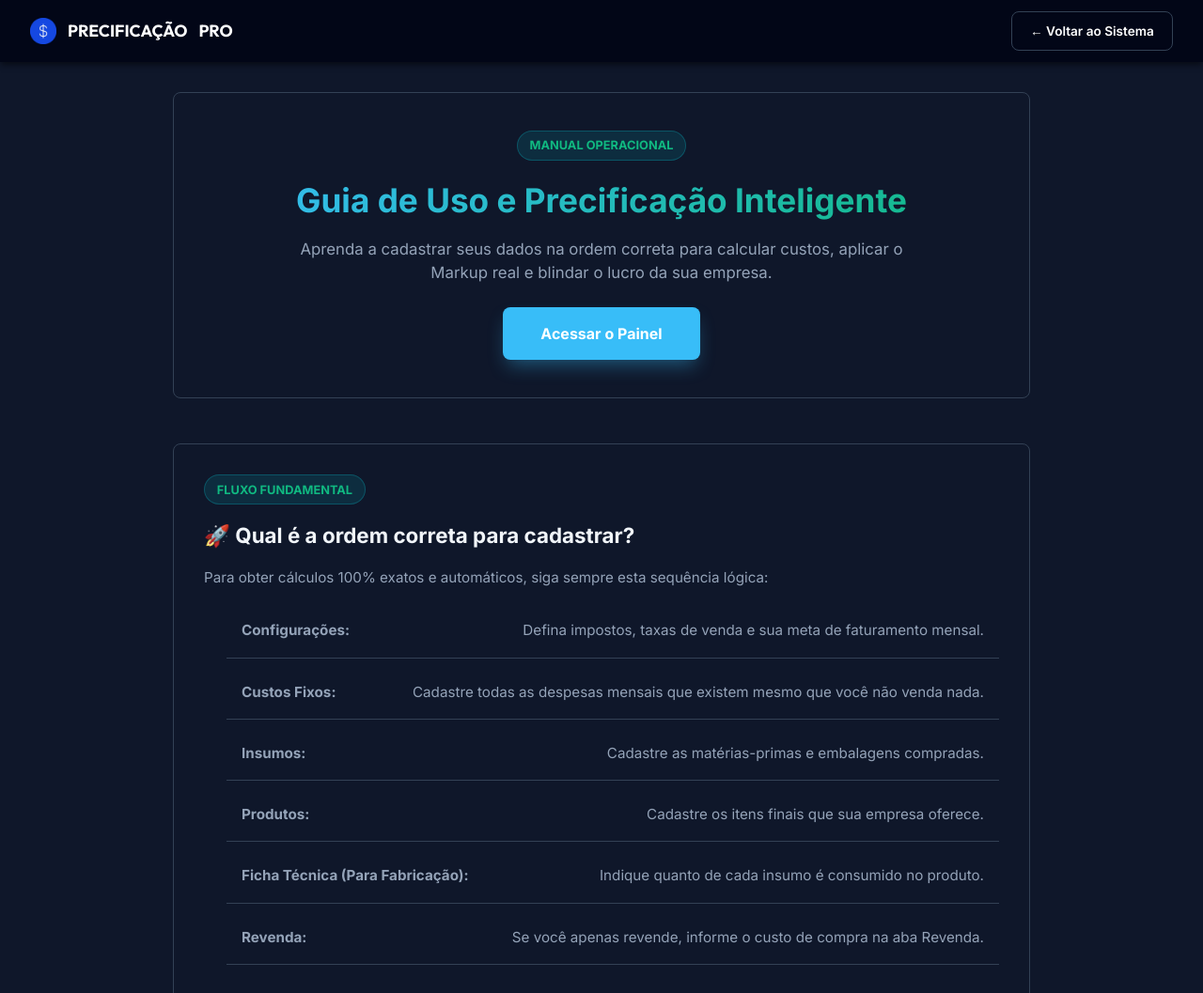
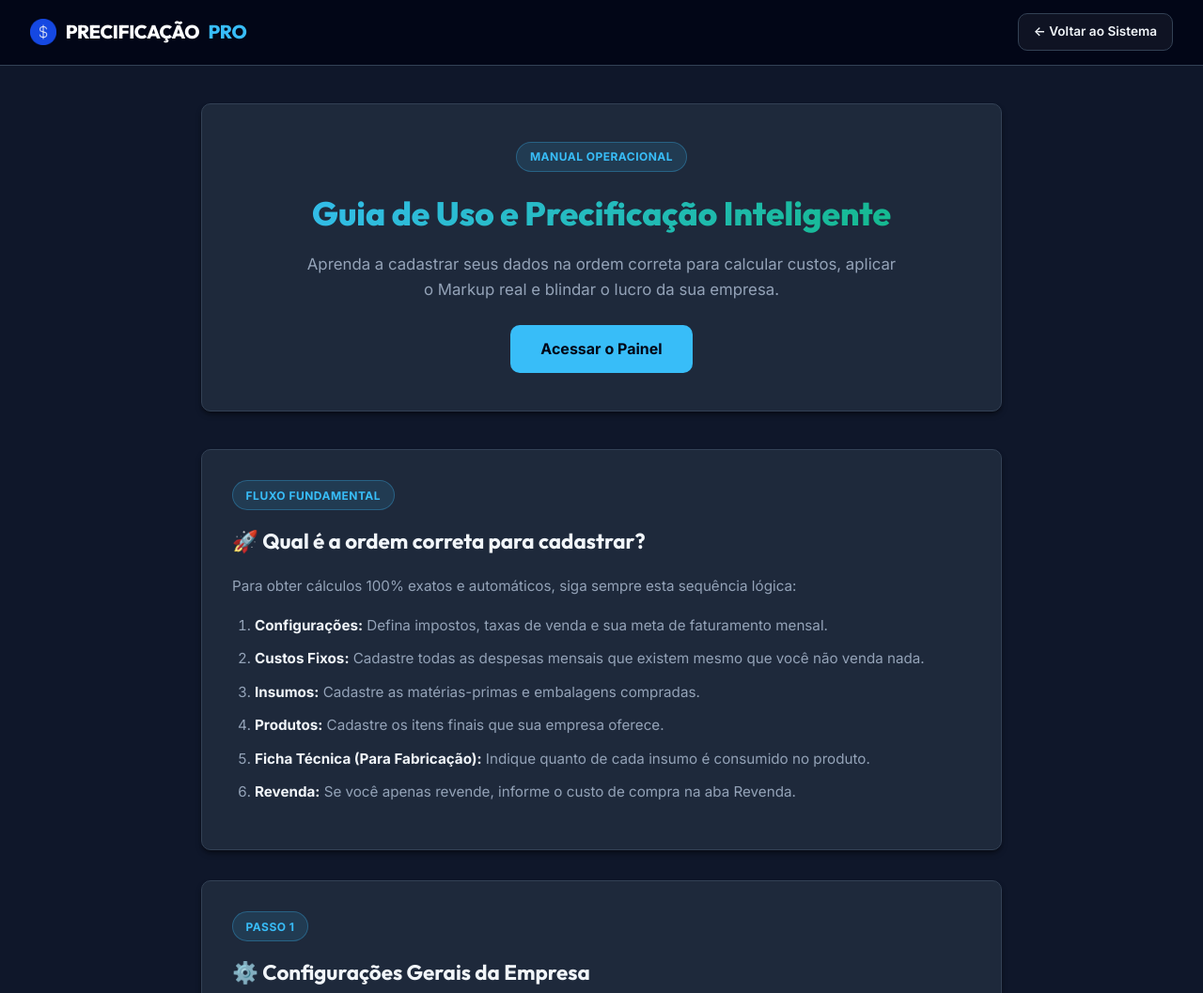
Before and after one commit to cristiano-devfull/precificacao, a website: page instrucoes.html in a window 1280 px wide. Shown: the top 1057 px of the page at 94% size. Drawn offline with Linux system fonts and the light colour scheme.

Commit message:
"fix: css embutido e design dark completo em instrucoes.html"

```diff
--- a/instrucoes.html
+++ b/instrucoes.html
@@ -6,26 +6,130 @@
     <meta name="viewport" content="width=device-width, initial-scale=1.0">
     <title>Instruções de Uso | Precificação Pro</title>
     <link rel="icon" type="image/png" href="./assets/favicon.png">
-    <link rel="stylesheet" href="styles.css">
+    <link rel="preconnect" href="https://fonts.googleapis.com">
+    <link rel="preconnect" href="https://fonts.gstatic.com" crossorigin>
+    <link href="https://fonts.googleapis.com/css2?family=Inter:wght@400;500;600;700&family=Outfit:wght@600;700;800&display=swap" rel="stylesheet">
+
     <style>
+        :root {
+            --bg-body: #0F172A;
+            --bg-card: #1E293B;
+            --bg-surface: #334155;
+            --bg-nav: #020617;
+            --primary: #38BDF8;
+            --primary-hover: #0EA5E9;
+            --accent: #10B981;
+            --danger: #F43F5E;
+            --text-main: #F1F5F9;
+            --text-muted: #94A3B8;
+            --border-color: #334155;
+            --radius: 10px;
+            --font-main: 'Inter', -apple-system, BlinkMacSystemFont, sans-serif;
+            --font-display: 'Outfit', sans-serif;
+            --shadow-md: 0 4px 6px -1px rgba(0, 0, 0, 0.4), 0 2px 4px -2px rgba(0, 0, 0, 0.4);
+        }
+
+        * {
+            box-sizing: border-box;
+            margin: 0;
+            padding: 0;
+        }
+
+        body {
+            font-family: var(--font-main);
+            background-color: var(--bg-body);
+            color: var(--text-main);
+            line-height: 1.6;
+            min-height: 100vh;
+            display: flex;
+            flex-direction: column;
+            -webkit-font-smoothing: antialiased;
+        }
+
+        /* Navbar */
+        .navbar {
+            background-color: var(--bg-nav);
+            border-bottom: 1px solid var(--border-color);
+            padding: 0.9rem 2rem;
+            display: flex;
+            justify-content: space-between;
+            align-items: center;
+            position: sticky;
+            top: 0;
+            z-index: 100;
+        }
+
+        .logo {
+            font-family: var(--font-display);
+            font-weight: 800;
+            font-size: 1.25rem;
+            letter-spacing: -0.02em;
+            display: flex;
+            align-items: center;
+            gap: 0.6rem;
+            color: #FFFFFF;
+        }
+
+        .logo span {
+            color: var(--primary);
+            font-weight: 900;
+        }
+
+        .logo img {
+            height: 28px;
+            width: auto;
+            border-radius: 4px;
+        }
+
+        .nav-actions {
+            display: flex;
+            align-items: center;
+            gap: 1rem;
+        }
+
+        .btn-back {
+            display: inline-flex;
+            align-items: center;
+            gap: 0.5rem;
+            padding: 0.5rem 1rem;
+            background: rgba(255, 255, 255, 0.05);
+            border: 1px solid var(--border-color);
+            border-radius: var(--radius);
+            color: var(--text-main);
+            text-decoration: none;
+            font-size: 0.85rem;
+            font-weight: 600;
+            transition: all 0.2s ease;
+        }
+
+        .btn-back:hover {
+            border-color: var(--primary);
+            color: var(--primary);
+            background: rgba(56, 189, 248, 0.1);
+        }
+
+        /* Content Container */
         .guide-container {
-            max-width: 960px;
-            margin: 2rem auto;
+            max-width: 900px;
+            width: 100%;
+            margin: 2.5rem auto;
             padding: 0 1.5rem 4rem 1.5rem;
         }
 
         .guide-header {
             text-align: center;
-            margin-bottom: 3rem;
+            margin-bottom: 2.5rem;
             padding: 2.5rem 1.5rem;
-            background: var(--card-bg);
+            background: var(--bg-card);
             border: 1px solid var(--border-color);
             border-radius: var(--radius);
-            box-shadow: var(--shadow);
+            box-shadow: var(--shadow-md);
         }
 
         .guide-header h1 {
+            font-family: var(--font-display);
             font-size: 2.2rem;
+            font-weight: 800;
             margin-bottom: 0.8rem;
             background: linear-gradient(135deg, var(--primary), var(--accent));
             -webkit-background-clip: text;
@@ -35,54 +139,83 @@
         .guide-header p {
             color: var(--text-muted);
             font-size: 1.05rem;
-            max-width: 650px;
+            max-width: 640px;
             margin: 0 auto 1.5rem auto;
         }
 
+        .btn-primary-lg {
+            display: inline-block;
+            background: var(--primary);
+            color: #020617;
+            font-weight: 700;
+            padding: 0.8rem 2rem;
+            border-radius: var(--radius);
+            text-decoration: none;
+            transition: all 0.2s ease;
+        }
+
+        .btn-primary-lg:hover {
+            background: var(--primary-hover);
+            transform: translateY(-1px);
+        }
+
+        /* Step Card */
         .step-card {
-            background: var(--card-bg);
+            background: var(--bg-card);
             border: 1px solid var(--border-color);
             border-radius: var(--radius);
             padding: 2rem;
             margin-bottom: 2rem;
-            box-shadow: var(--shadow);
-            position: relative;
-            transition: transform 0.2s ease, border-color 0.2s ease;
+            box-shadow: var(--shadow-md);
+            transition: border-color 0.2s ease;
         }
 
         .step-card:hover {
             border-color: var(--primary);
-            transform: translateY(-2px);
         }
 
         .step-badge {
             display: inline-flex;
             align-items: center;
-            gap: 0.5rem;
-            background: rgba(0, 245, 255, 0.1);
-            color: var(--accent);
-            border: 1px solid rgba(0, 245, 255, 0.2);
-            padding: 0.35rem 0.8rem;
+            gap: 0.4rem;
+            background: rgba(56, 189, 248, 0.12);
+            color: var(--primary);
+            border: 1px solid rgba(56, 189, 248, 0.3);
+            padding: 0.35rem 0.85rem;
             border-radius: 20px;
-            font-size: 0.8rem;
+            font-size: 0.75rem;
             font-weight: 700;
             text-transform: uppercase;
+            letter-spacing: 0.04em;
             margin-bottom: 1rem;
         }
 
         .step-card h2 {
+            font-family: var(--font-display);
             font-size: 1.4rem;
+            font-weight: 700;
             margin-bottom: 1rem;
-            color: var(--text-color);
+            color: var(--text-main);
             display: flex;
             align-items: center;
-            gap: 0.75rem;
+            gap: 0.5rem;
+        }
+
+        .step-card h3 {
+            font-size: 1.1rem;
+            font-weight: 600;
+            color: var(--text-main);
+            margin: 1.25rem 0 0.5rem 0;
         }
 
         .step-card p, .step-card li {
             color: var(--text-muted);
-            line-height: 1.6;
+            line-height: 1.7;
             font-size: 0.95rem;
+        }
+
+        .step-card strong {
+            color: var(--text-main);
         }
 
         .step-card ul, .step-card ol {
@@ -91,55 +224,37 @@
         }
 
         .step-card li {
-            margin-bottom: 0.5rem;
+            margin-bottom: 0.6rem;
         }
 
         .highlight-box {
-            background: rgba(16, 185, 129, 0.08);
-            border-left: 4px solid var(--primary);
+            background: rgba(16, 185, 129, 0.1);
+            border-left: 4px solid var(--accent);
             padding: 1rem 1.25rem;
-            border-radius: 4px;
+            border-radius: 6px;
             margin: 1.25rem 0;
             font-size: 0.9rem;
-            color: var(--text-color);
+            color: #D1FAE5;
         }
 
         .formula-box {
-            background: rgba(0, 0, 0, 0.25);
+            background: #020617;
             border: 1px dashed var(--border-color);
-            padding: 1rem;
+            padding: 1rem 1.25rem;
             border-radius: var(--radius);
-            font-family: var(--font-mono);
-            font-size: 0.85rem;
-            color: var(--accent);
+            font-family: monospace;
+            font-size: 0.9rem;
+            color: var(--primary);
             margin: 1rem 0;
+            line-height: 1.6;
         }
 
-        .back-nav {
-            display: flex;
-            justify-content: space-between;
-            align-items: center;
-            margin-bottom: 1.5rem;
-        }
-
-        .btn-back {
-            display: inline-flex;
-            align-items: center;
-            gap: 0.5rem;
-            padding: 0.6rem 1.2rem;
-            background: var(--card-bg);
-            border: 1px solid var(--border-color);
-            border-radius: var(--radius);
-            color: var(--text-color);
-            text-decoration: none;
-            font-size: 0.85rem;
-            font-weight: 600;
-            transition: all 0.2s ease;
-        }
-
-        .btn-back:hover {
-            border-color: var(--primary);
+        code {
+            background: rgba(255, 255, 255, 0.08);
             color: var(--primary);
+            padding: 0.15rem 0.4rem;
+            border-radius: 4px;
+            font-size: 0.88em;
         }
     </style>
 </head>
@@ -148,7 +263,7 @@
     <!-- Navbar -->
     <nav class="navbar">
         <div class="logo">
-            <img src="./assets/logo.png" alt="Logo">
+            <img src="./assets/logo.png" alt="Logo" onerror="this.style.display='none'">
             PRECIFICAÇÃO <span>PRO</span>
         </div>
         <div class="nav-actions">
@@ -161,7 +276,7 @@
             <span class="step-badge">Manual Operacional</span>
             <h1>Guia de Uso e Precificação Inteligente</h1>
             <p>Aprenda a cadastrar seus dados na ordem correta para calcular custos, aplicar o Markup real e blindar o lucro da sua empresa.</p>
-            <a href="app.html" class="btn-primary-lg" style="text-decoration: none; display: inline-block;">Acessar o Painel</a>
+            <a href="app.html" class="btn-primary-lg">Acessar o Painel</a>
         </div>
 
         <!-- Etapa 1: Ordem Recomendada -->
```
